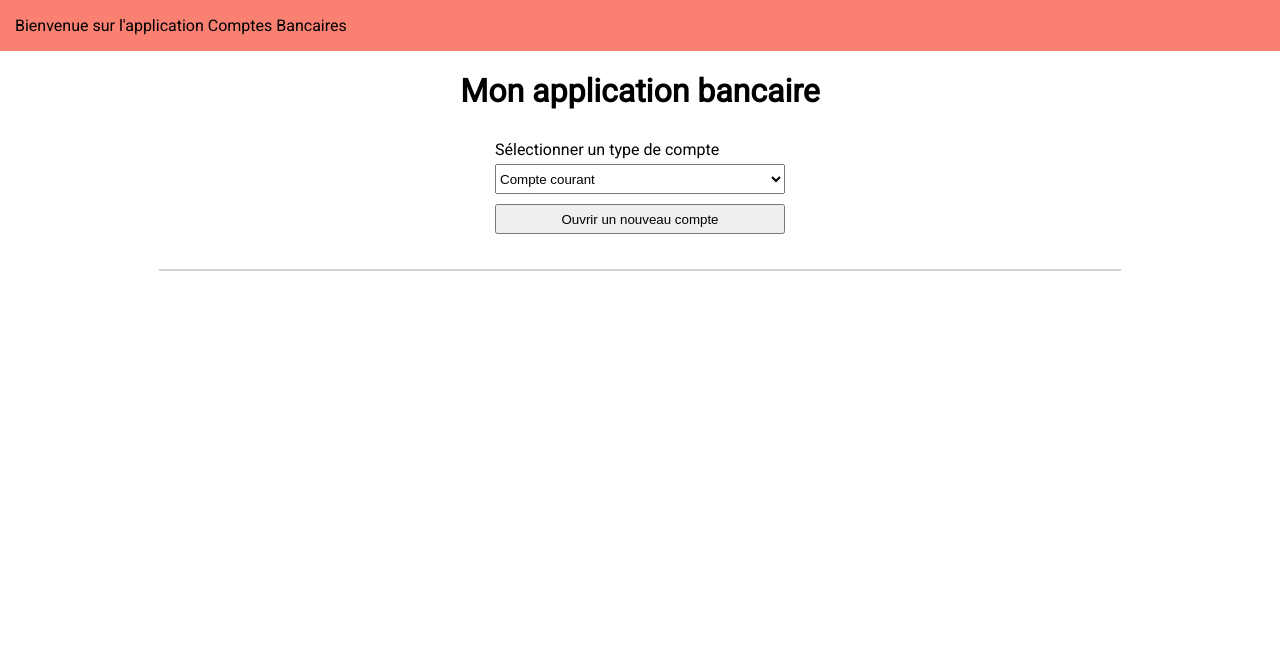
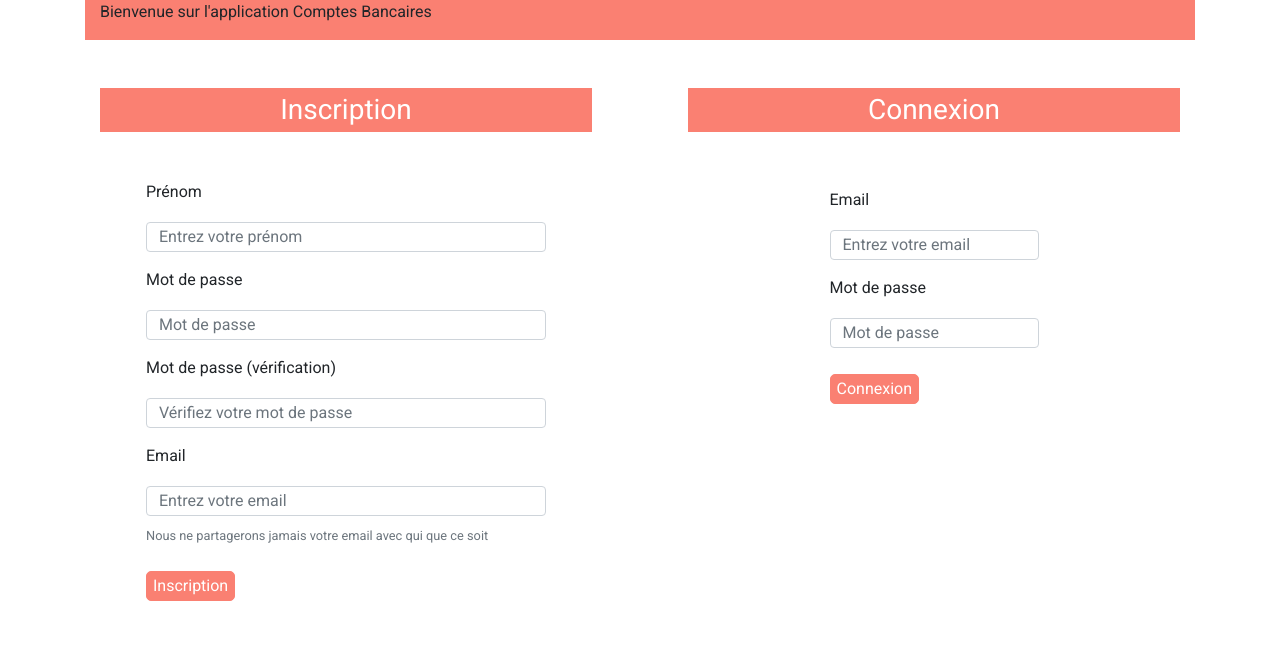
Before and after one commit to paulgiraudet/bankAccount_eval, a PHP site: page /controllers/index.php in a window 1280 px wide. Shown: the top 658 px of the page. Run offline with PHP 8.4, Linux system fonts and the light colour scheme; data that the repository does not hold is empty.

Commit message:
adding form for inscription and connection and switching view (index.php is for connection and not listing anymore)

```diff
--- a/assets/css/main.css
+++ b/assets/css/main.css
@@ -136,6 +136,7 @@ hr{
 	background: salmon;
 	color: white;
 	border: salmon 1px solid;
+	border-radius: 5px;
 }
 
 .connexion p{
--- a/controllers/index.php
+++ b/controllers/index.php
@@ -18,50 +18,4 @@ $db = Database::DB();
 
 $manager = new AccountManager($db);
 
-if (isset($_POST['new'])) {
-    $name = htmlspecialchars($_POST['name']);
-    $account = new Account ([
-        "name" => $name,
-        "balance" => 80
-    ]);
-    $manager->add($account);
-}
-
-if (isset($_POST['delete'])) {
-    $id = (int) $_POST['id'];
-    $account = $manager->getAccount($id);
-    $manager->delete($account);
-}
-
-if (isset($_POST['payment'])) {
-    $sum = (int) $_POST['balance'];
-    $id = (int) $_POST['id'];
-    $account = $manager->getAccount($id);
-    $account->addBalance($sum);
-    $manager->update($account);
-}
-
-if (isset($_POST['debit'])){
-    $sum = (int) $_POST['balance'];
-    $id = (int) $_POST['id'];
-    $account = $manager->getAccount($id);
-    $account->removeBalance($sum);
-    $manager->update($account);
-}
-
-if (isset($_POST['transfer'])) {
-    $sum = (int) $_POST['balance'];
-    $idDebit = (int) $_POST['idDebit'];
-    $accountDebit = $manager->getAccount($idDebit);
-    $nameProfit = htmlspecialchars($_POST['idPayment']);
-    $accountProfit = $manager->getAccount($nameProfit);
-
-    $accountDebit->accountTransfer($accountProfit, $sum);
-    $manager->update($accountDebit);
-    $manager->update($accountProfit);
-
-}
-
-$accounts = $manager->getAccounts();
-
 include "../views/indexView.php";
--- a/views/includes/header.php
+++ b/views/includes/header.php
@@ -8,7 +8,8 @@
         <meta name="viewport" content="width=device-width, initial-scale=1">
 
         <link rel="apple-touch-icon" href="icon.png">
-		<link href="https://fonts.googleapis.com/css?family=Roboto" rel="stylesheet">
+        <link href="https://fonts.googleapis.com/css?family=Roboto" rel="stylesheet">
+        <link rel="stylesheet" href="https://stackpath.bootstrapcdn.com/bootstrap/4.1.3/css/bootstrap.min.css" integrity="sha384-MCw98/SFnGE8fJT3GXwEOngsV7Zt27NXFoaoApmYm81iuXoPkFOJwJ8ERdknLPMO" crossorigin="anonymous">
 		<!-- Place favicon.ico in the root directory -->
 		<link rel="icon" href="../favicon.ico">
 
--- a/views/indexView.php
+++ b/views/indexView.php
@@ -10,87 +10,57 @@ include('includes/header.php');
 		<p class="margin-right">Bienvenue sur l'application Comptes Bancaires</p>
 	</header>
 
-	<h1>Mon application bancaire</h1>
+	<div class="container">
+		<div class="row">
+			<div class="col-md-6 mx-auto indexform borderFormRight pr-5">
 
-	<form class="newAccount" action="index.php" method="post">
-		<label>Sélectionner un type de compte</label>
-		<select class="" name="name" required>
-			<option value="" disabled>Choisissez le type de compte à ouvrir</option>
-			<option value="Compte courant">Compte courant</option>
-			<option value="PEL">PEL</option>
-			<option value="Livret A">Livret A</option>
-			<option value="Compte joint">Compte joint</option>
+			<h3 class="mt-5">Inscription</h3>
 
-		</select>
-		<input type="submit" name="new" value="Ouvrir un nouveau compte">
-	</form>
+			<!-- inscriptionForm -->
 
-	<hr>
+				<form method="post" action="index.php" class="my-5 connexion">
+				<div class="form-group">
+					<label for="exampleInputName">Prénom</label>
+					<input type="text" class="form-control" id="exampleInputName" aria-describedby="nameHelp" placeholder="Entrez votre prénom" name="name" required>
+				</div>
+				<div class="form-group">
+					<label for="exampleInputPassword1">Mot de passe</label>
+					<input type="password" class="form-control" id="exampleInputPassword1" placeholder="Mot de passe" name="password" required>
+				</div>
+				<div class="form-group">
+					<label for="exampleInputPassword2">Mot de passe (vérification)</label>
+					<input type="password" class="form-control" id="exampleInputPassword2" placeholder="Vérifiez votre mot de passe" name="passwordbis" required>
+				</div>
+				<div class="form-group">
+					<label for="exampleInputEmail1">Email</label>
+					<input type="email" class="form-control" id="exampleInputEmail1" aria-describedby="emailHelp" placeholder="Entrez votre email" name="email" required>
+					<small id="emailHelp" class="form-text text-muted">Nous ne partagerons jamais votre email avec qui que ce soit</small>
+				</div>
+				<input type="submit" name="addUser" class="" value="Inscription">
+				</form>
 
-	<div class="main-content flex">
+			</div>
+			<div class="col-md-6 mx-auto indexform d-flex flex-column borderFormLeft pl-5">
 
-	<!-- Pour chaque compte enregistré en base de données, il faudra générer le code ci-dessous -->
+			<h3 class="mt-5">Connexion</h3>
 
-	<?php foreach ($accounts as $account) {
-		?>
+		<!-- connectionForm -->
 
-		<div class="card-container">
+			<form method="post" action="index.php" class="mt-5 connexion">
+				<div class="form-group">
+					<label for="exampleInputEmail1">Email</label>
+					<input type="email" class="form-control" id="exampleInputEmail1" aria-describedby="emailHelp" placeholder="Entrez votre email" name="email" required>
+				</div>
+				<div class="form-group">
+					<label for="exampleInputPassword1">Mot de passe</label>
+					<input type="password" class="form-control" id="exampleInputPassword1" placeholder="Mot de passe" name="password" required>
+				</div>
+				<input type="submit" name="connectUser" class="" value="Connexion">
+			</form>
 
-			<div class="card">
-				<h3><strong><?php echo $account->getName(); ?></strong></h3>
-				<div class="card-content">
-
-
-					<p>Somme disponible : <?php echo $account->getBalance(); ?> €</p>
-
-					<!-- Formulaire pour dépot/retrait -->
-					<h4>Dépot / Retrait</h4>
-					<form action="index.php" method="post">
-						<input type="hidden" name="id" value=" <?php echo $account->getId(); ?>"  required>
-						<label>Entrer une somme à débiter/créditer</label>
-						<input type="number" name="balance" placeholder="Ex: 250" required>
-						<input type="submit" name="payment" value="Créditer">
-						<input type="submit" name="debit" value="Débiter">
-					</form>
-
-
-					<!-- Formulaire pour virement -->
-					<form action="index.php" method="post">
-
-						<h4>Transfert</h4>
-						<label>Entrer une somme à transférer</label>
-						<input type="number" name="balance" placeholder="Ex: 300"  required>
-						<input type="hidden" name="idDebit" value="<?php echo $account->getId();?>" required>
-						<label for="">Sélectionner un compte pour le virement</label>
-						<select name="idPayment" required>
-							<option value="" disabled>Choisir un compte</option>
-							<?php
-							foreach ($accounts as $accountTransfer) {
-								if ($accountTransfer->getName() != $account->getName()) {
-									?>
-									<option value="<?php echo $accountTransfer->getName(); ?>"><?= $accountTransfer->getName(); ?></option>
-									<?php
-								}
-							}
-							?>
-						</select>
-						<input type="submit" name="transfer" value="Transférer l'argent">
-					</form>
-
-					<!-- Formulaire pour suppression -->
-					<form class="delete" action="index.php" method="post">
-						<input type="hidden" name="id" value="<?php echo $account->getId(); ?>"  required>
-						<input type="submit" name="delete" value="Supprimer le compte">
-					</form>
-
-				</div>
 			</div>
 		</div>
-
-	<?php } ?>
-
 	</div>
-
 </div>
 
 <?php
```
Also changed, not shown: controllers/detail.php (added, +67 -0 lines), views/detailView.php (added, +100 -0 lines).
